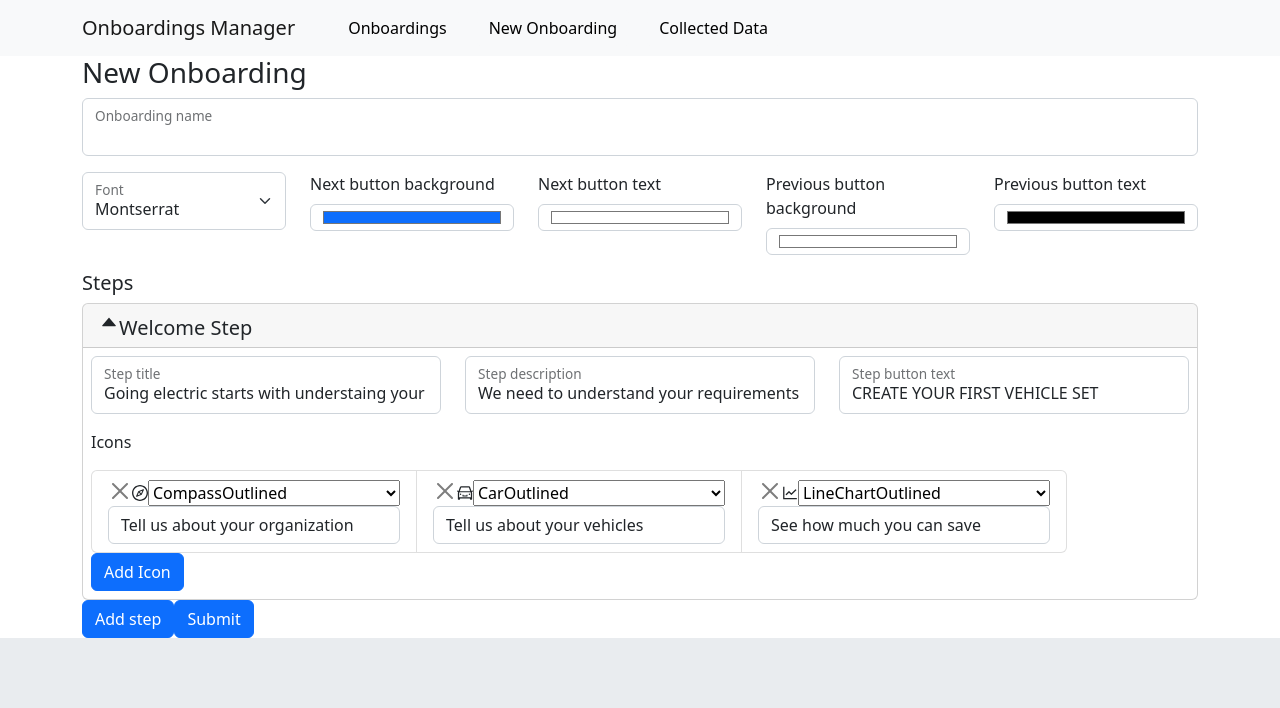
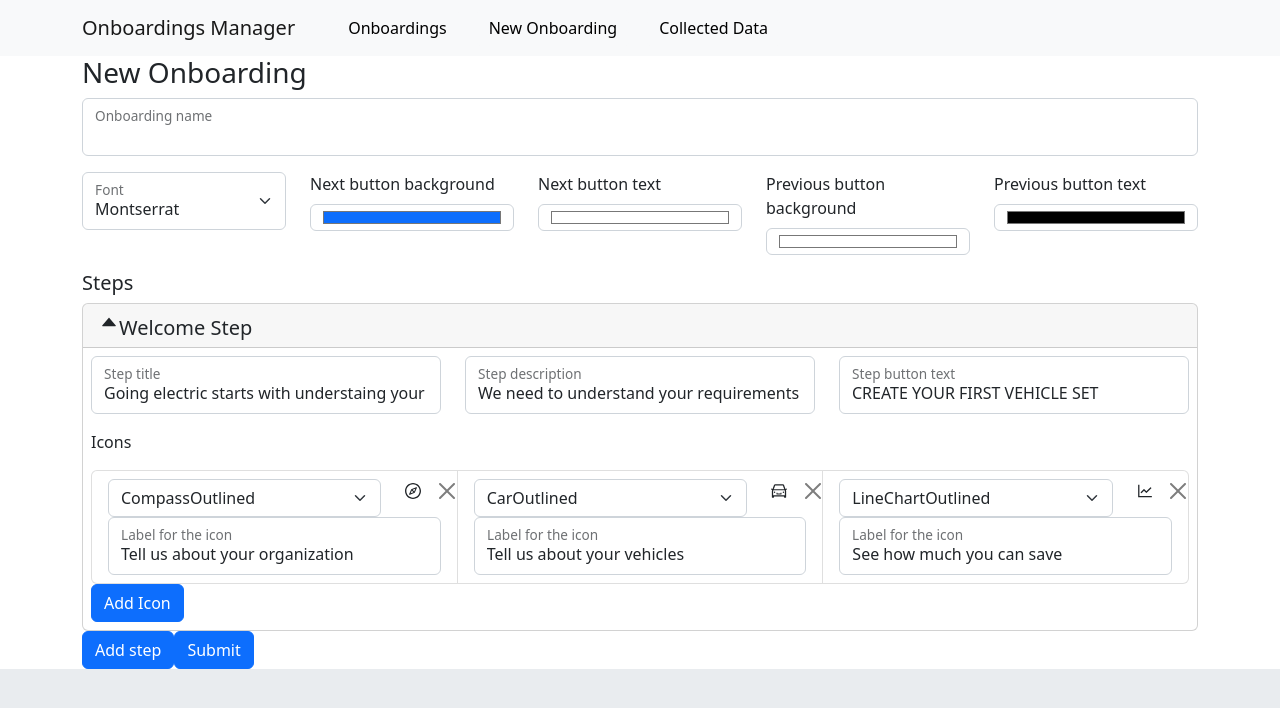
Before and after one commit to brogine/onboardings, a React (Create React App) app: page /builder/1 in a window 1280 px wide. Shown: the top 708 px of the page. Built offline with nearby package versions, Linux system fonts and the light colour scheme.

Commit message:
main: Uniformizing icons builder UI.

```diff
--- a/src/components/builder/Steps/WelcomeStepForm.tsx
+++ b/src/components/builder/Steps/WelcomeStepForm.tsx
@@ -1,5 +1,5 @@
 import { FastField, Field, FieldArray, FormikErrors } from 'formik'
-import { Row, Col, ListGroup, Button, CloseButton } from 'react-bootstrap'
+import { Row, Col, ListGroup, Button, CloseButton, Form } from 'react-bootstrap'
 import * as antdIcons from '@ant-design/icons'
 import { StepIcon, WelcomeStep } from '../../../types'
 import DynamicIcon from '../../common/DynamicIcon'
@@ -56,18 +56,34 @@ export default function WelcomeStepForm({ errors, icons }: WelcomeStepFormProps)
                   {icons.length
                     ? icons.map((icon, index) => (
                         <ListGroup.Item key={index}>
-                          <CloseButton onClick={() => arrayHelpers.remove(index)} />
-                          {icon.icon ? <DynamicIcon icon={icon.icon} /> : null}
-                          <FastField as="select" name={`${BASE_NAME}.icons[${index}].icon`}>
+                          <Row>
+                            <Col md={10}>
+                              <FastField
+                                as="select"
+                                className="form-select"
+                                name={`${BASE_NAME}.icons[${index}].icon`}
+                              >
                                 <option value="">Select an Icon</option>
                                 {iconOptionList()}
                               </FastField>
+                            </Col>
+                            <Col md={1}>{icon.icon ? <DynamicIcon icon={icon.icon} /> : null}</Col>
+                            <Col md={1}>
+                              <CloseButton
+                                onClick={() => {
+                                  if (window.confirm('Are you sure you want to remove this item?'))
+                                    arrayHelpers.remove(index)
+                                }}
+                              />
+                            </Col>
+                          </Row>
+                          <Form.FloatingLabel label="Label for the icon">
                             <Field
                               name={`${BASE_NAME}.icons[${index}].label`}
-                            placeholder="Label for the icon"
                               type="text"
                               className="form-control"
                             />
+                          </Form.FloatingLabel>
                         </ListGroup.Item>
                       ))
                     : null}
```
Lines whose indentation alone changed are shown as unchanged.
